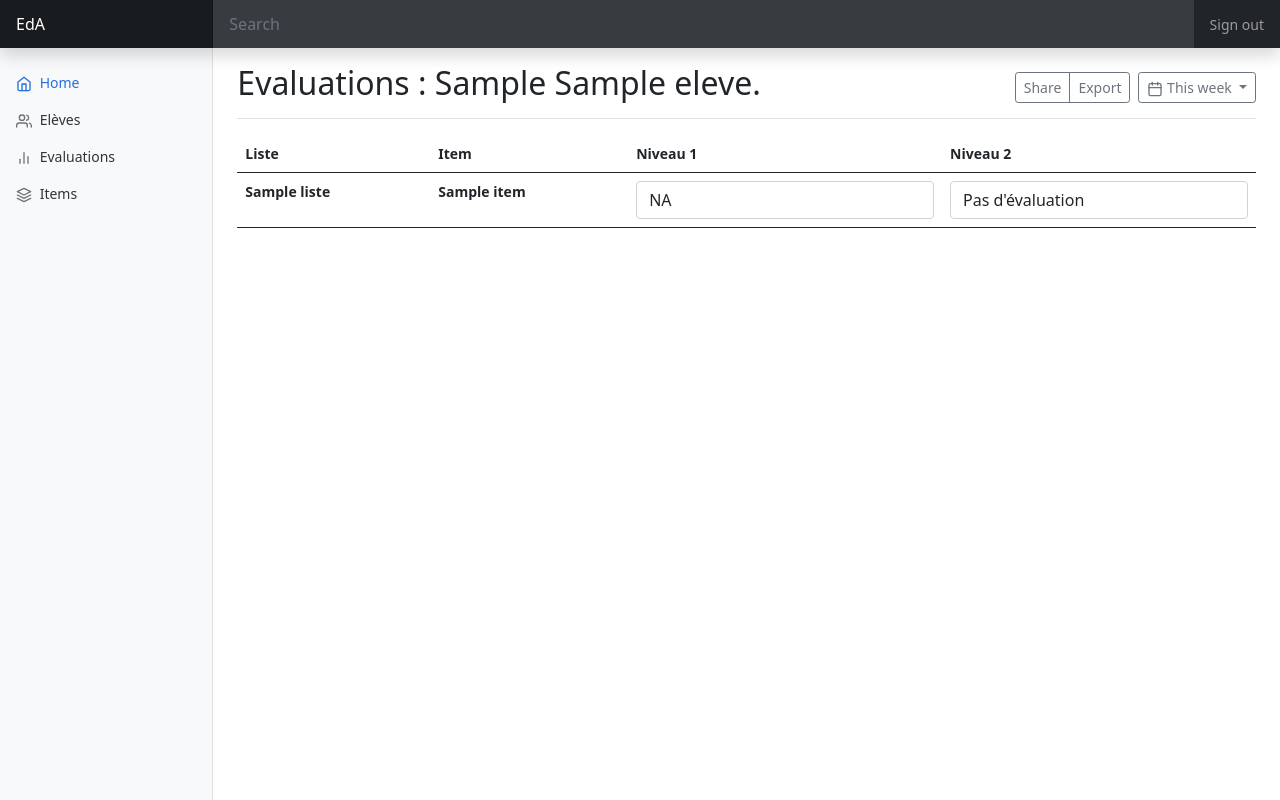
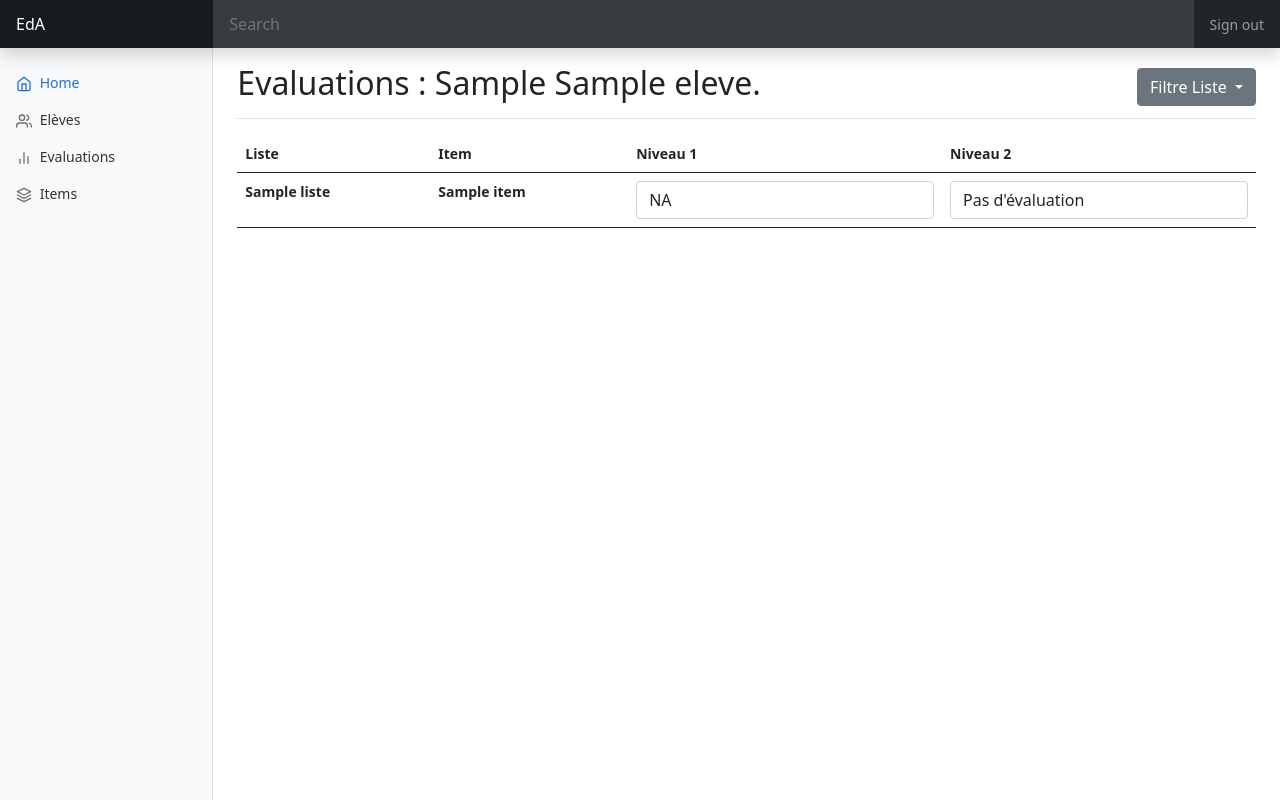
Before and after one commit to mcossutta/programme, a Flask app: page /note/1 in a window 1280 px wide. Run offline with Flask 2, Linux system fonts and the light colour scheme; the visitor is signed in with stand-in values (Sample User, id 1); tables that the repository leaves empty hold one stand-in row (values such as "Sample post").

Commit message:
bouton ajouter/updater eleve

```diff
--- a/app/helpers.py
+++ b/app/helpers.py
@@ -32,6 +32,7 @@ def tableau_note(id_eleve):
         if texte_final[x] == texte_initial[x]:
             texte_final[x] = ""
     texte_final = "".join(texte_final.values())
+    print(texte_final)
 
     # Complète le texte :
     with open("app/templates_latex/feuille_template_modele.tex", "r") as myfile :
--- a/app/models.py
+++ b/app/models.py
@@ -20,7 +20,7 @@ class Eleve(db.Model):
     prenom = db.Column(db.String(100))
     classe = db.Column(db.String(10))
     id_professeur = db.Column(db.Integer,db.ForeignKey('professeur.id'))
-
+    id_liste = db.Column(db.Integer,db.ForeignKey('liste.id'))
     notes = db.relationship('Note',backref="eleve")
 
 # Les professeurs
@@ -49,6 +49,7 @@ class Liste(db.Model):
 
     abonnements = db.relationship("Abonnement",backref="liste")
     items = db.relationship("Item",backref="liste")
+    eleves = db.relationship("Eleve",backref="liste")
 
 # les items du bulletin
 class Item(db.Model):
--- a/app/routes.py
+++ b/app/routes.py
@@ -1,15 +1,22 @@
 from flask import  render_template ,request, session, flash, redirect, url_for, send_file
 from app import app, db
 import os, io
-from app.models import Eleve, Professeur, Item, Note
+from app.models import Eleve, Professeur, Item, Note, Liste
 from app.helpers import tableau_note
+import time
 
 
+def get_timestamp():
+    return int(time.time())
+app.jinja_env.globals['timestamp'] = get_timestamp
 
-# Le repertoire de travail
-workingdir = os.path.abspath(os.getcwd())
+@app.context_processor
+def listes():
+    def Listes():
+        return Liste.query.all()
+    return  {"listes":Listes}
 
-
+### Blue print logins
 
 @app.route("/")
 def index():
@@ -42,18 +49,64 @@ def logout():
     return render_template("logout.html")
 
 
-@app.route("/items")
-def items():
+
+#### Blue print eleve ###
+
+
+@app.route("/eleves")
+def eleves():
     if not session.get("id_professeur"):
         return redirect(url_for("login"))
-    items = Item.query.all()
-    return render_template("item.html",items = items)
+
+    professeur = Professeur.query.get(session["id_professeur"])
+    return render_template("eleves.html", eleves = professeur.eleves)
+
+@app.route("/delete/<id>")
+def delete_eleve(id):
+    eleve = Eleve.query.get(id)
+    db.session.delete(eleve)
+    db.session.commit()
+    return redirect(url_for("eleves"))
 
 
 
 
-@app.route("/evaluationpdf/<id>")
-def evaluationpdf(id):
+@app.route("/update_eleve/<id>", methods=["POST","GET"])
+def update_eleve(id):
+    if request.method == "GET":
+        eleve = Eleve.query.get(id)
+        listes = Liste.query.all()
+        classes = Liste.query.all()
+        return render_template("update_eleve.html",eleve = eleve, listes = listes, classes = classes)
+
+    if request.method == "POST":
+        eleve = Eleve.query.get(id)
+        print(request.form)
+        print(request.form["nom"])
+        print(request.form["prenom"])
+        print(request.form.get("liste"))
+        eleve.nom = request.form["nom"]
+        eleve.prenom = request.form["prenom"]
+        eleve.id_liste = int(request.form.get("liste"))
+        db.session.commit()
+        return redirect(url_for("eleves"))
+
+
+@app.route("/add_eleve", methods=["POST","GET"])
+def add_eleve():
+
+    if request.method == "GET":
+        return render_template("add_eleve.html")
+    if request.method == "POST":
+        return redirect(url_for("eleves"))
+
+
+#### Blue print evaluation ######
+
+
+
+@app.route("/evaluationpdf/<id>/<time>")
+def evaluationpdf(id,time):
     output_file_pdf = tableau_note(id)
 
     return_data = io.BytesIO()
@@ -71,24 +124,30 @@ def evaluationpdf(id):
 
 
 
-@app.route("/eleves")
-def eleves():
+@app.route("/note/<id>")
+def note(id):
+    # check login
     if not session.get("id_professeur"):
         return redirect(url_for("login"))
 
-    professeur = Professeur.query.get(session["id_professeur"])
-    return render_template("eleves.html", Dict_eleves = professeur.eleves)
+    # texte des évaluations
+    options = [{"value":0,"texte":"Pas d'évaluation"},{"value":1,"texte":"NA"},{"value":2,"texte":"EA"},{"value":3,"texte":"A"},{"value":4,"texte":"M"}]
 
 
+    # Eleve
+    eleve = Eleve.query.get(id)
+    if eleve.liste is None:
+        items = Item.query.all()
+    else:
+        items = Item.query.filter_by(id_liste = eleve.liste.id)
+    # Liste de l'élève
 
+    # Filtre élève
+    if request.args.get("liste") is not None:
+        id_liste = request.args.get("liste")
+        liste_filtre = Liste.query.get(id_liste)
+        items = liste_filtre.items
 
-@app.route("/note/<id>")
-def note(id):
-    if not session.get("id_professeur"):
-        return redirect(url_for("login"))
-    options = [{"value":0,"texte":"Pas d'évaluation"},{"value":1,"texte":"NA"},{"value":2,"texte":"EA"},{"value":3,"texte":"A"},{"value":4,"texte":"M"}]
-    eleve = Eleve.query.get(id)
-    items = Item.query.all()
     # Liste des notes vides
     selected_value = {}
     for item in items:
@@ -100,7 +159,7 @@ def note(id):
             selected_value[str(x.id_item)+"A"] = x.note
         else:
             selected_value[str(x.id_item)+"B"] = x.note
-    return render_template("note.html",Dict_eleve = eleve, Liste_chapitre = items, selected_value=selected_value, options=options)
+    return render_template("note.html",eleve = eleve, items = items, selected_value=selected_value, options=options)
 
 
 @app.route("/update_note/<id>")
@@ -125,3 +184,12 @@ def update_note(id):
     db.session.commit()
 
     return redirect(url_for('note',id = id))
+
+
+
+@app.route("/items")
+def items():
+    if not session.get("id_professeur"):
+        return redirect(url_for("login"))
+    items = Item.query.all()
+    return render_template("item.html",items = items)
--- a/app/templates/base.html
+++ b/app/templates/base.html
@@ -25,16 +25,8 @@
               {% block titre %}
               {% endblock%}
             </h1>
-            <div class="btn-toolbar mb-2 mb-md-0">
-              <div class="btn-group me-2">
-                <button type="button" class="btn btn-sm btn-outline-secondary">Share</button>
-                <button type="button" class="btn btn-sm btn-outline-secondary">Export</button>
-              </div>
-              <button type="button" class="btn btn-sm btn-outline-secondary dropdown-toggle">
-                <span data-feather="calendar"></span>
-                This week
-              </button>
-            </div>
+            {% block filtre %}
+            {% endblock %}
           </div>
 
           {% for message in get_flashed_messages() %}
--- a/app/templates/note.html
+++ b/app/templates/note.html
@@ -2,8 +2,25 @@
 
 
 {% block titre %}
-Evaluations : {{ Dict_eleve.prenom }} {{Dict_eleve.nom}}.
-{% endblock titre %}
+
+  Evaluations : {{ eleve.prenom }} {{eleve.nom}}.
+    {% endblock titre %}
+    class=
+{% block filtre %}
+<div class="dropdown">
+  <button class="btn btn-secondary dropdown-toggle" type="button" id="dropdownMenuButton1" data-bs-toggle="dropdown" aria-expanded="false">
+    Filtre Liste
+  </button>
+  <ul class="dropdown-menu" aria-labelledby="dropdownMenuButton1">
+    <li><a class="dropdown-item" href="{{ url_for('note',id= eleve.id,liste=1)}}">A</a></li>
+    <li><a class="dropdown-item" href="{{ url_for('note',id=eleve.id,liste=2)}}">B</a></li>
+    <li><a class="dropdown-item" href="{{ url_for('note',id=eleve.id,liste=3)}}">C</a></li>
+    <li><a class="dropdown-item" href="{{ url_for('note',id=eleve.id)}}">Supprimer filtre</a></li>
+  </ul>
+</div>
+{% endblock filtre %}
+
+
 
 
 
@@ -12,7 +29,7 @@ Evaluations : {{ Dict_eleve.prenom }} {{Dict_eleve.nom}}.
 
 
 
-<form id="myform" action="{{ url_for('update_note',id= Dict_eleve.id) }}">
+<form id="myform" action="{{ url_for('update_note',id= eleve.id) }}">
 
   <input type="hidden" value="" id="id_change" name="id_change"/>
 
@@ -30,22 +47,22 @@ Evaluations : {{ Dict_eleve.prenom }} {{Dict_eleve.nom}}.
     </thead>
     <tbody>
       <tr>
-        {% for chapitre in Liste_chapitre %}
-        <th scope="row">{{ chapitre.liste.nom }}</th>
-        <th scope="row">{{ chapitre.nom }}</th>
+        {% for item in items %}
+        <th scope="row">{{ item.liste.nom }}</th>
+        <th scope="row">{{ item.nom }}</th>
         <td>
-            <select onchange="myFunction(this)" id='{{ chapitre.id ~ "A" }}' name='{{ chapitre.id ~ "A" }}' ng-model='discussionsSelect' class='form-control'>
+            <select onchange="myFunction(this)" id='{{ item.id ~ "A" }}' name='{{ item.id ~ "A" }}' ng-model='discussionsSelect' class='form-control'>
             {% for option in options %}
-            {% if selected_value[chapitre.id~"A"] == option.value %}
+            {% if selected_value[item.id~"A"] == option.value %}
             <option value= "{{ option.value }}" selected> {{ option.texte }} </option>
             {% else %}
             <option  value= "{{ option.value }}"> {{ option.texte }} </option>
             {% endif %}
             {% endfor %}
           </select></td>
-        <td>    <select onchange="myFunction(this)" id='{{ chapitre.id ~ "B" }}' name='{{ chapitre.id ~ "B" }}' ng-model='discussionsSelect' class='form-control'>
+        <td>    <select onchange="myFunction(this)" id='{{ item.id ~ "B" }}' name='{{ item.id ~ "B" }}' ng-model='discussionsSelect' class='form-control'>
           {% for option in options %}
-          {% if selected_value[chapitre.id~"B"] == option.value %}
+          {% if selected_value[item.id~"B"] == option.value %}
           <option value= "{{ option.value }}" selected> {{ option.texte }} </option>
           {% else %}
           <option  value= "{{ option.value }}"> {{ option.texte }} </option>
@@ -61,8 +78,6 @@ Evaluations : {{ Dict_eleve.prenom }} {{Dict_eleve.nom}}.
 
 <script>
 
-document.getElementById("id_change").value = "MyNewValue";
-
 function myFunction(el){
 document.getElementById("id_change").value = el.id;
 document.getElementById("myform").submit()
--- a/base_de_donnee.xml
+++ b/base_de_donnee.xml
@@ -82,7 +82,7 @@
 <part>id</part>
 </key>
 </table>
-<table x="782" y="455" name="eleve">
+<table x="752" y="412" name="eleve">
 <row name="id" null="1" autoincrement="1">
 <datatype>INTEGER</datatype>
 <default>NULL</default></row>
@@ -98,6 +98,10 @@
 <row name="id_professeur" null="1" autoincrement="0">
 <datatype>INTEGER</datatype>
 <default>NULL</default><relation table="professeur" row="id" />
+</row>
+<row name="id_liste" null="1" autoincrement="0">
+<datatype>INTEGER</datatype>
+<default>NULL</default><relation table="liste" row="id" />
 </row>
 <key type="PRIMARY" name="">
 <part>id</part>
```
Also changed, not shown: app/templates/add_eleve.html (added, +26 -0 lines), app/templates/eleves.html (+11 -4 lines), app/templates/helpers/select.html (added, +12 -0 lines), app/templates/update_eleve.html (added, +31 -0 lines), migrations/versions/0f54966771ec_.py (renamed from migrations/versions/937aad88cbba_first_commit.py, +6 -4 lines).
